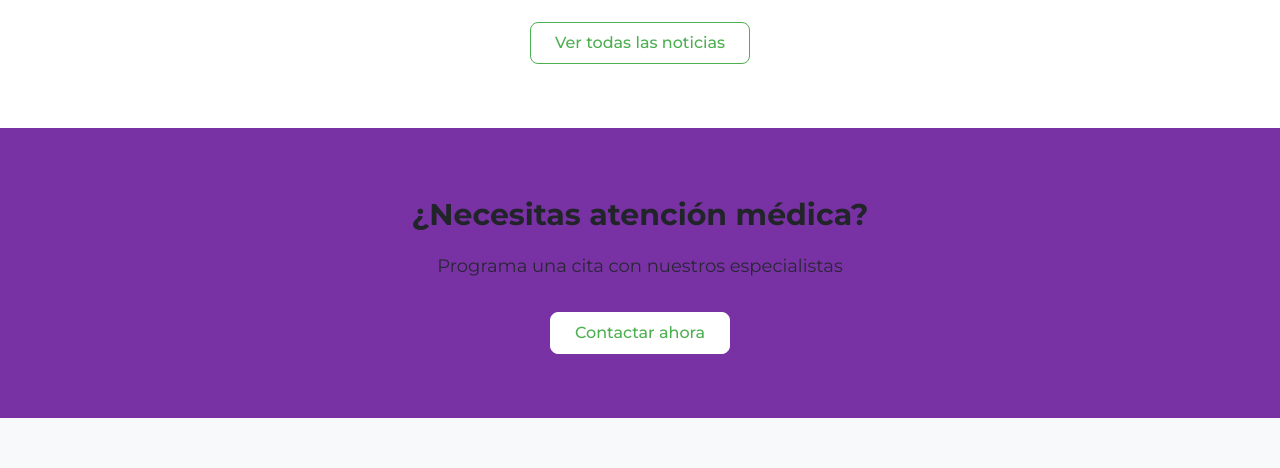
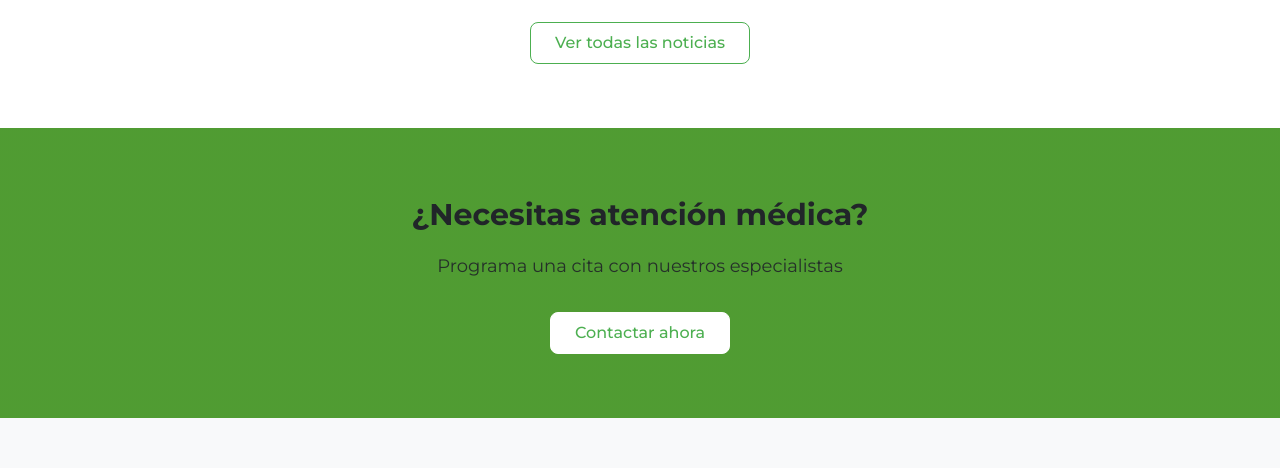
Before and after one commit to paololache/trinidadtarapoto, a website: page index.html in a window 1280 px wide. Shown: the part 3000-3468 px from the top of the page. Drawn offline with Linux system fonts and the light colour scheme.

Commit message:
septimo commit, rediseño del homepage

```diff
--- a/scss/abstracts/_variables.scss
+++ b/scss/abstracts/_variables.scss
@@ -7,9 +7,9 @@ $color-secondary: #6c757d;
 $color-secondary-light: #868e96;
 $color-secondary-dark: #495057;
 
-$color-accent: #8E24AA; // Púrpura como color de acento
-$color-accent-light: #AB47BC;
-$color-accent-dark: #6A1B9A;
+$color-accent: #689F38; // Verde lima como color de acento
+$color-accent-light: #8BC34A;
+$color-accent-dark: #3d911c;
 
 $color-white: #ffffff;
 $color-black: #000000;
```
Also changed, not shown: css/main.css.
